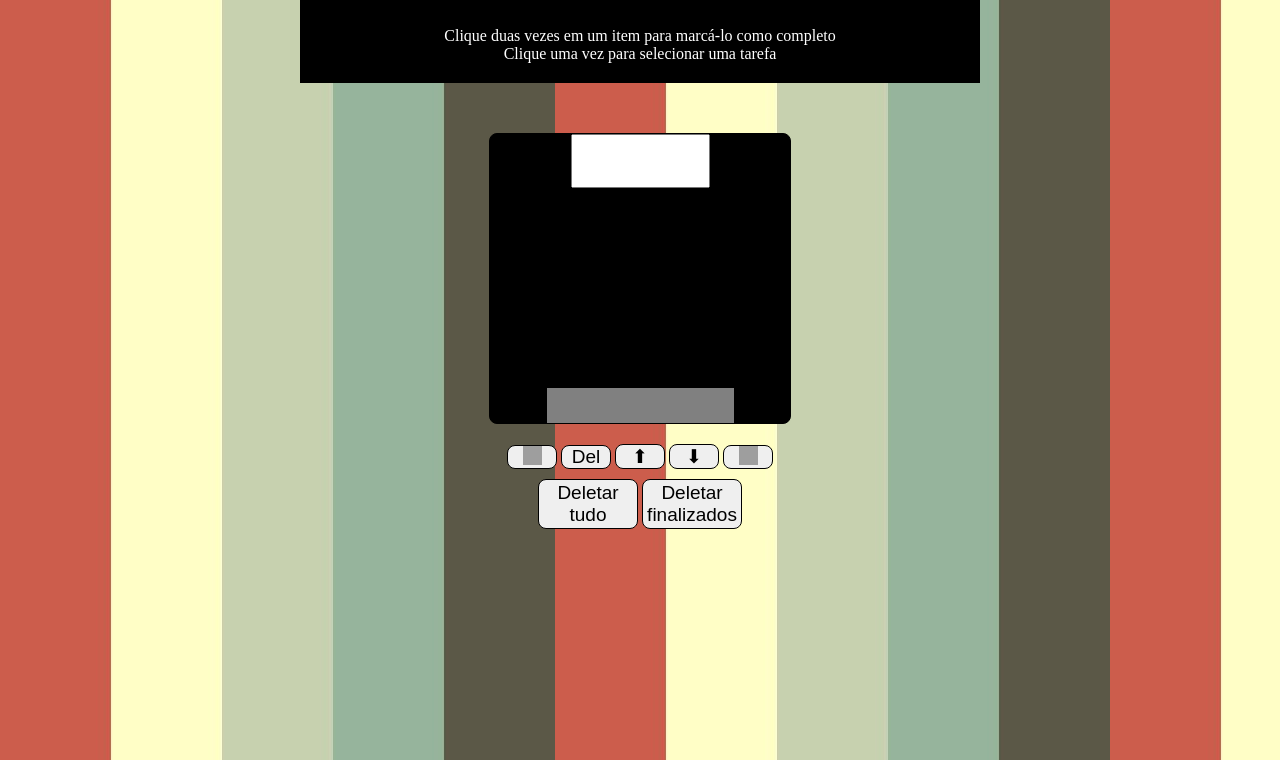
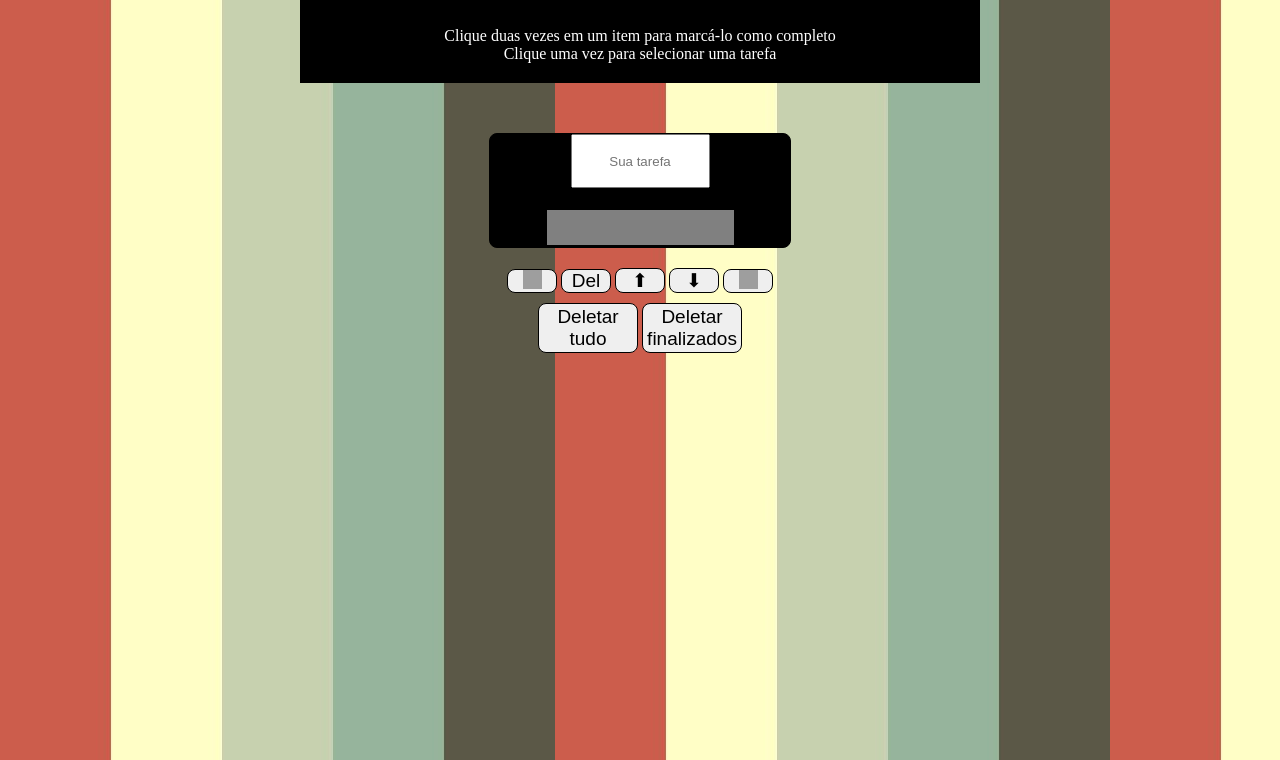
Before and after one commit to PedroSpelta/todo-list, a website: page index.html in a window 1280 px wide. Shown: the part 40-800 px from the top of the page. Drawn offline with Linux system fonts and the light colour scheme; grey boxes are pictures that could not be loaded.

Commit message:
adicioando placeholder

```diff
--- a/index.html
+++ b/index.html
@@ -18,7 +18,7 @@
     </p>
   </div>
   <div id="quadro-principal">
-    <input type="text" id="texto-tarefa">
+    <input placeholder="Sua tarefa" type="text" id="texto-tarefa">
     <div id="lista-tarefas-div">
       <ul id="lista-tarefas"></ul>
     </div>
--- a/style.css
+++ b/style.css
@@ -37,11 +37,10 @@ h1 {
 }
 
 #lista-tarefas-div {
-  overflow-y: auto;
   display: flex;
   justify-content: center;
   text-align: center;
-  height: 200px;
+  height: auto;
 }
 
 ul {
@@ -86,7 +85,7 @@ li {
 
 #abaixo-lista {
   background-color: gray;
-
+  border: 2px solid black;
   height: 35px;
   width: 187px;
   margin: auto;
```
